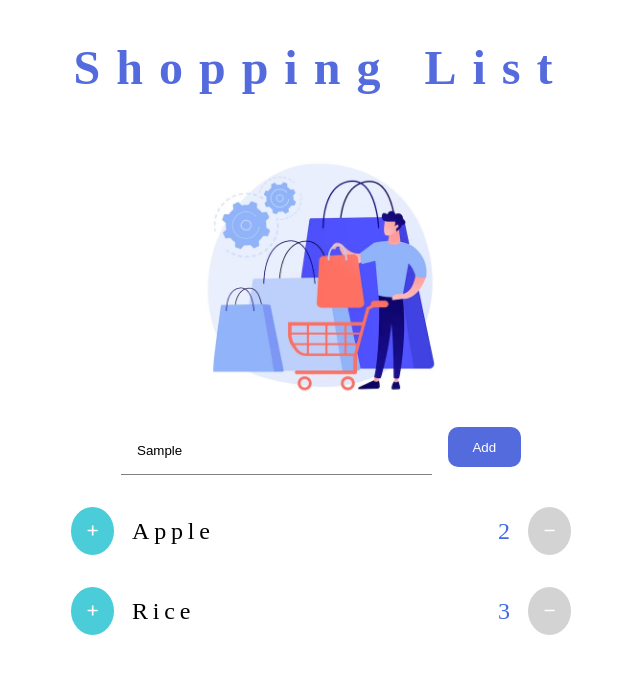
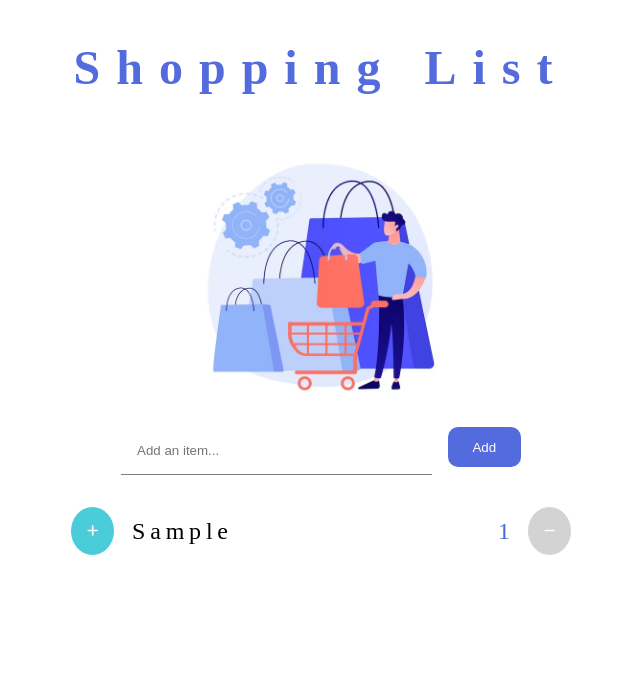
Before and after one commit to ANIKETRAJ28/E-CommerceApp-React, a React (Vite) app: page / in a window 1280 px wide. Both pictures are taken after typing "Sample" into the empty fields and a click on the button "Add". Shown: the top 674 px of the page, without its empty margins (319-959 px from the left). Built offline with nearby package versions, Linux system fonts and the light colour scheme.

Commit message:
added handlers for adding and removing items

```diff
--- a/package.json
+++ b/package.json
@@ -13,7 +13,8 @@
     "@fortawesome/free-solid-svg-icons": "^6.5.2",
     "@fortawesome/react-fontawesome": "^0.2.0",
     "react": "^18.2.0",
-    "react-dom": "^18.2.0"
+    "react-dom": "^18.2.0",
+    "react-toastify": "^10.0.5"
   },
   "devDependencies": {
     "@types/react": "^18.2.66",
--- a/src/components/InputItem/InputItem.jsx
+++ b/src/components/InputItem/InputItem.jsx
@@ -1,14 +1,28 @@
+import { useState } from 'react';
 import './InputItem.css';
+import "react-toastify/dist/ReactToastify.css";
 
-function InputItem() {
+// import { showSuccess } from '../../utils/showToast';
+
+function InputItem({ addItem }) {
+    const [itemName, setItemName] = useState('');
     return (
         <div className="item-input-wrapper">
             <input
-            className="item-input"
+                className="item-input"
                 type="text"
                 placeholder="Add an item..."
+                value={itemName}
+                onChange={(e) => setItemName(e.target.value)}
             />
-            <button className='add-item-button'>Add</button>
+            <button
+                className='add-item-button'
+                onClick={() => {
+                    addItem(itemName);
+                    setItemName('');
+                }} /*onClick={() => showSuccess("Successfully added item")}*/ >
+                Add
+            </button>
         </div>
     )
 }
--- a/src/components/ItemList/ItemList.jsx
+++ b/src/components/ItemList/ItemList.jsx
@@ -4,20 +4,31 @@ import Item from '../Item/Item';
 import { FontAwesomeIcon } from '@fortawesome/react-fontawesome'
 import { faPlus } from '@fortawesome/free-solid-svg-icons'
 import { faMinus } from '@fortawesome/free-solid-svg-icons'
+import { memo } from 'react';
 
-function ItemList({ shoppingItems }) {
+function ItemList({ shoppingItems, increaseQuantity, decreaseQuantity }) {
     return (
         <div className="shopping-items-wrapper">
             {
                 shoppingItems && shoppingItems.map(item => {
                     return (
                         <div key={item.id} className='items-list'>
-                            <div className='change-quantity add-item'><FontAwesomeIcon icon={faPlus} /></div>
+                            <div
+                                className='change-quantity add-item'
+                                onClick={() => increaseQuantity(item.id)}
+                            >
+                                <FontAwesomeIcon icon={faPlus} />
+                            </div>
                             <Item
                                 itemName={item.name}
                                 quantity={item.quantity}
                             />
-                            <div className='change-quantity remove-item'><FontAwesomeIcon icon={faMinus} /></div>
+                            <div
+                                className='change-quantity remove-item'
+                                onClick={() => decreaseQuantity(item.id)}
+                            >
+                                <FontAwesomeIcon icon={faMinus} />
+                            </div>
                         </div>
                     )
                 })
@@ -26,4 +37,4 @@ function ItemList({ shoppingItems }) {
     )
 }
 
-export default ItemList;
+export default memo(ItemList);
--- a/src/components/ShoppingList/ShoppingList.jsx
+++ b/src/components/ShoppingList/ShoppingList.jsx
@@ -1,22 +1,52 @@
 import './ShoppingList.css';
+import "react-toastify/dist/ReactToastify.css";
 
 import ShopHeader from "../Header/ShopHeader";
 import InputItem from "../InputItem/InputItem";
 import ItemList from '../ItemList/ItemList';
+import { ToastContainer } from "react-toastify";
+import { useState } from 'react';
 
-const shoppingItems = [
-    {id: 1, name: 'Apple', quantity: 2},
-    {id: 2, name: 'Rice', quantity: 3}
-]
+// const shoppingItems = [
+//     {id: 1, name: 'Apple', quantity: 2},
+//     {id: 2, name: 'Rice', quantity: 3}
+// ]
 
 function ShoppingList() {
+
+    const [shoppingItems, setShoppingItems] = useState([]);
+
+    function increaseQuantity(itemId) {
+        setShoppingItems(shoppingItems.map(item => {
+            if(item.id == itemId) item.quantity++;
+            return item;
+        }))
+    }
+
+    function decreaseQuantity(itemId) {
+        setShoppingItems(shoppingItems.map(item => {
+            if(item.id == itemId && item.quantity > 0) item.quantity--;
+            return item;
+        }))
+        setShoppingItems(shoppingItems.filter(item => item.quantity > 0));
+    }
+
+    function addItem(itemName) {
+        if(shoppingItems.length == 0) {
+            setShoppingItems([...shoppingItems, {id: 1, name: itemName, quantity: 1}]);
+        } else {
+            setShoppingItems([...shoppingItems, {id: shoppingItems.length+1, name: itemName, quantity: 1}]);
+        }
+    }
+
     return (
         <>
-        <ShopHeader/>
-        <div className="current-shopping-list">
-            <InputItem/>
-            <ItemList shoppingItems={shoppingItems}/>
-        </div>
+            <ShopHeader/>
+            <ToastContainer />
+            <div className="current-shopping-list">
+                <InputItem addItem = {addItem}/>
+                <ItemList shoppingItems={shoppingItems} increaseQuantity={increaseQuantity} decreaseQuantity={decreaseQuantity}/>
+            </div>
         </>
     )
 }
--- /dev/null
+++ b/src/utils/showToast.js
@@ -0,0 +1,13 @@
+import { toast } from "react-toastify";
+
+export function showSuccess(message) {
+    toast.success(message, {
+        position: toast.POSITION.TOP_RIGHT,
+    });
+}
+
+export function showError(message) {
+    toast.error(message, {
+        position: toast.POSITION.TOP_RIGHT,
+    });
+}
```
Also changed, not shown: 1 other file (tests, documents, lock files or other folders).
